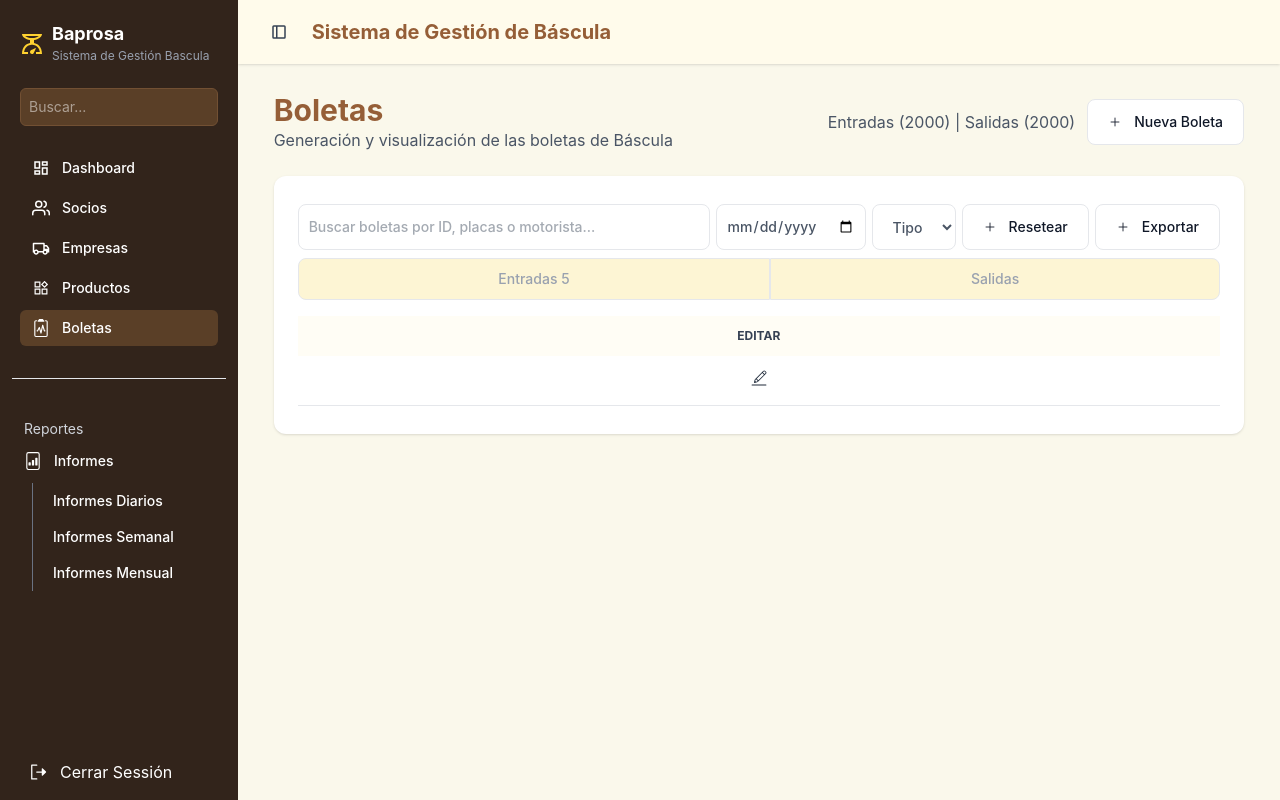
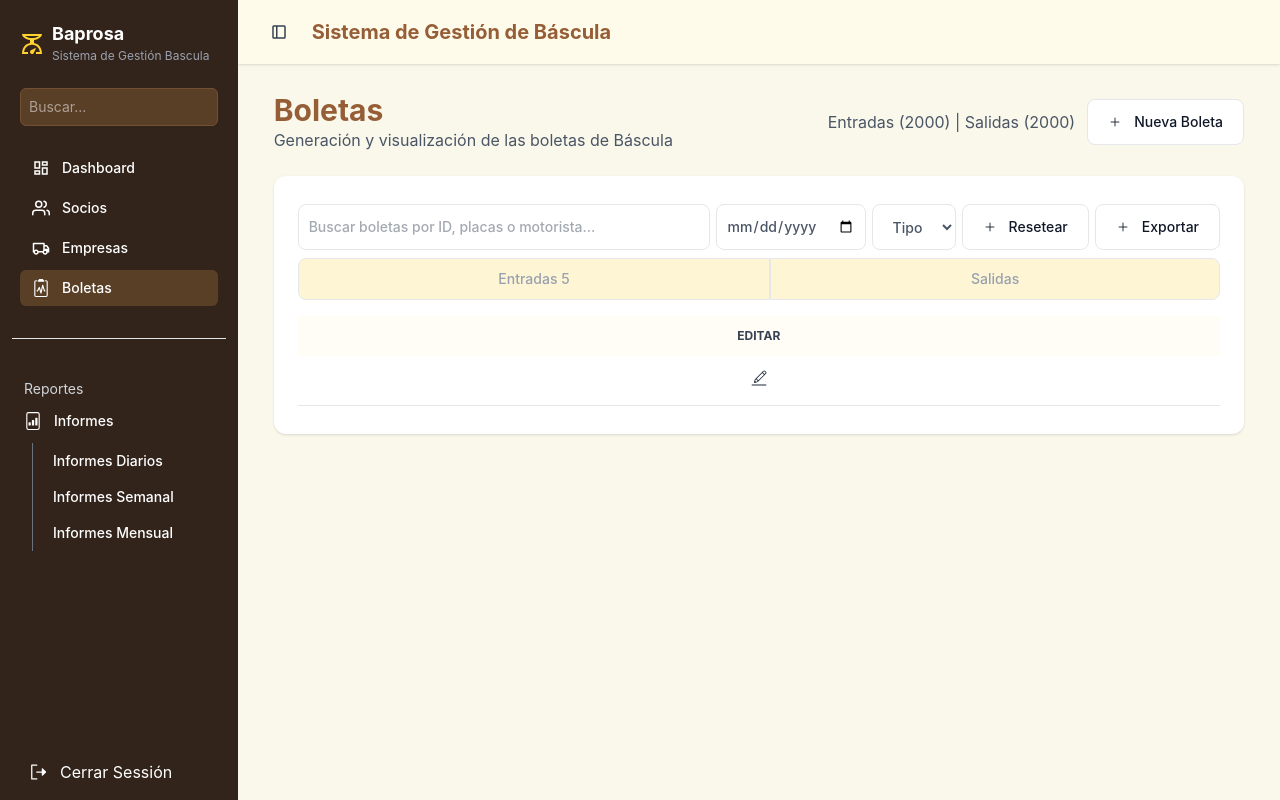
Before and after one commit to LuisSalgadoAlz/BasculaBP, a React (Vite) app in the folder BASCULA/: page /boletas in a window 1280 px wide. Built offline with nearby package versions, Linux system fonts and the light colour scheme; sample sign-in values are in the browser's storage.

Commit message:
fix: eliminacion de ventana de productos, se obtendran directamente de los datos de sap

```diff
--- a/BASCULA/src/components/sideBar.jsx
+++ b/BASCULA/src/components/sideBar.jsx
@@ -23,11 +23,6 @@ const RUTAS_PRINCIPALES = [
     path: "/empresas",
     name: "Empresas",
     icon: <RiTruckLine />,
-  },
-  {
-    path: "/productos",
-    name: "Productos",
-    icon: <AiOutlineProduct />,
   },
   {
     path: "/boletas",
--- a/BASCULA/src/components/sideBarIcons.jsx
+++ b/BASCULA/src/components/sideBarIcons.jsx
@@ -23,11 +23,6 @@ const RUTAS_PRINCIPALES = [
     path: "/empresas",
     name: "Empresas",
     icon: <RiTruckLine />,
-  },
-  {
-    path: "/productos",
-    name: "Productos",
-    icon: <AiOutlineProduct />,
   },
   {
     path: "/boletas",
--- a/BASCULA/src/main.jsx
+++ b/BASCULA/src/main.jsx
@@ -39,10 +39,6 @@ const navRutas = createBrowserRouter([
         element: <Clientes />,
       },
       {
-        path: "/Productos",
-        element: <Productos />,
-      },
-      {
         path: "/socios/:id",
         element: <EditClientes />,
       },
--- a/BASCULA/src/views/productos.jsx
+++ /dev/null
@@ -1,11 +0,0 @@
-import Cuerpo from "../components/cuerpo";
-
-const Productos = () => {
-  return (
-    <>
-      <h1>Productos</h1>
-    </>
-  );
-};
-
-export default Productos;
```
